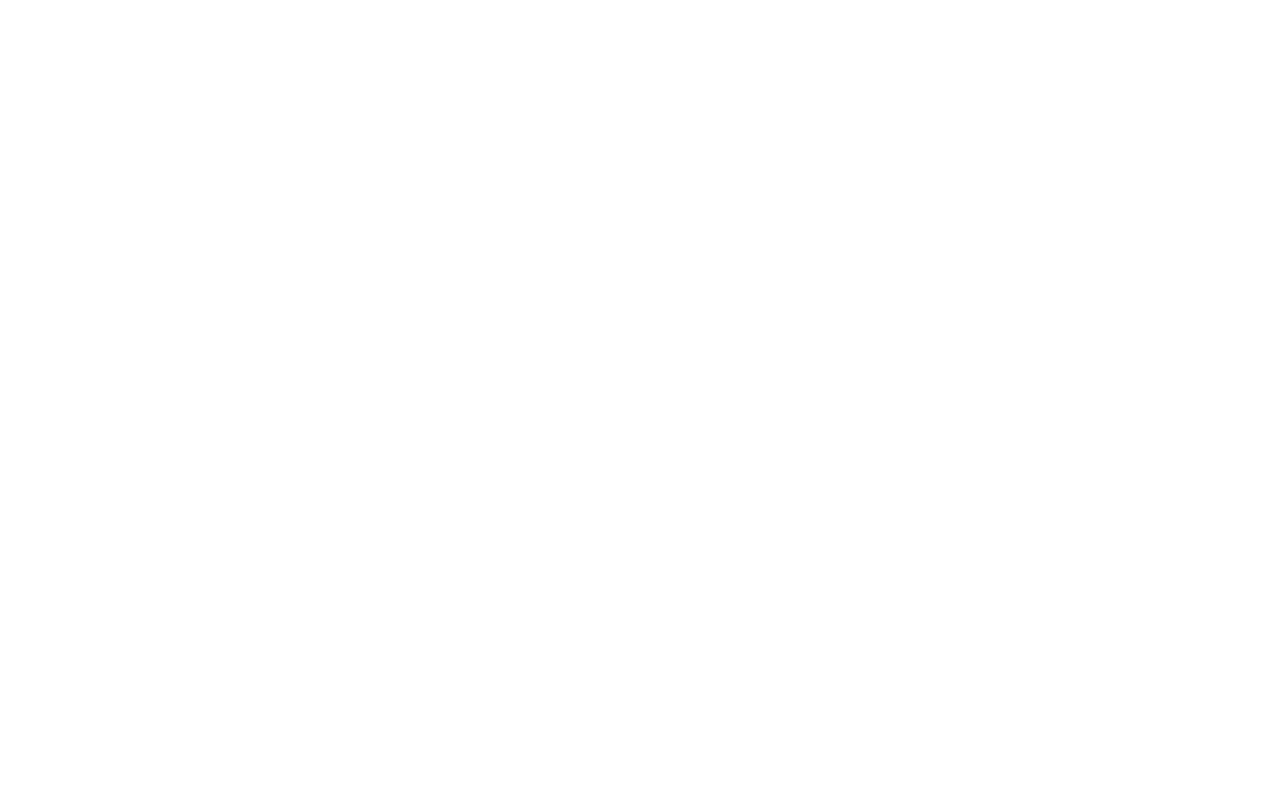
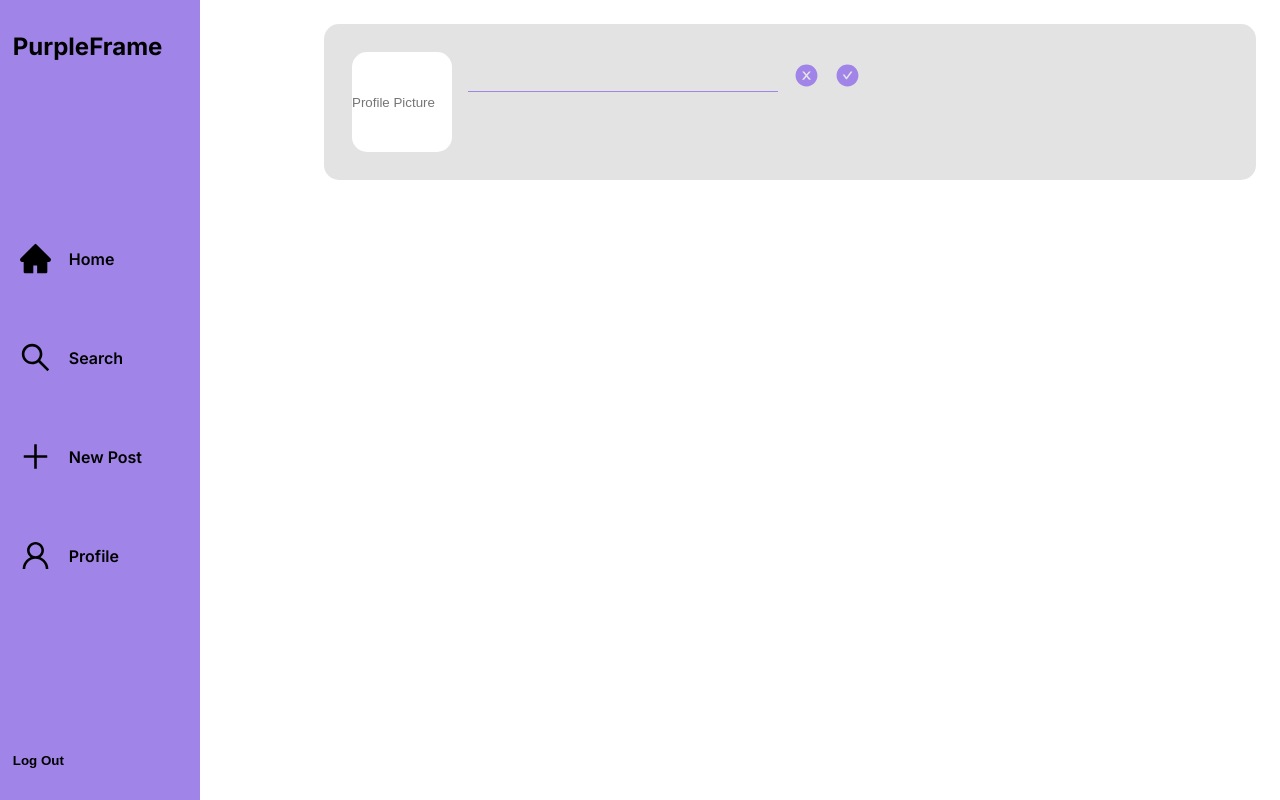
Before and after one commit to ythiago03/purpleframe, a React (Vite) app: page /editProfile/1 in a window 1280 px wide. Before the commit this address had no page. Built offline with nearby package versions, Linux system fonts and the light colour scheme; no server answers.

Commit message:
Creating profile page

```diff
--- a/src/App.tsx
+++ b/src/App.tsx
@@ -5,8 +5,13 @@
 import Home from './pages/Home/Home';
 import Register from './pages/Login/Register';
 import CreatePost from './pages/CreatePost/CreatePost';
+import Profile from './pages/Profile/Profile';
+import EditProfile from './pages/Profile/EditProfile';
 
 import './main.css';
+
+
+
 
 function App() {
 
@@ -17,6 +22,8 @@
         <Route path="/login" element={<Login />}/>
         <Route path="/register" element={<Register />}/>
         <Route path="/createPost" element={<CreatePost />}/>
+        <Route path="/profile/:profileId" element={<Profile />}/>
+        <Route path="/editProfile/:profileId" element={<EditProfile />}/>
       </Routes>
     </Router>
   );
--- a/src/components/sidebar/Sidebar.tsx
+++ b/src/components/sidebar/Sidebar.tsx
@@ -9,15 +9,17 @@
 import { auth } from '../../config/firebase';
 import { signOut } from 'firebase/auth';
 import { useNavigate } from 'react-router-dom';
+import { useAuthState } from 'react-firebase-hooks/auth';
 
 
 const Sidebar = ({userImg, username}) => {
 
+  const [user] = useAuthState(auth);
   const navigate = useNavigate();
 
   const logOut = async () => {
     await signOut(auth);
-    navigate('login');
+    navigate('/login');
   };
 
   return (
@@ -44,7 +46,7 @@
           </Link>
         </li>
         <li>
-          <Link to={'/'} >
+          <Link to={`/profile/${user?.uid.slice(0, 6)}`} >
             {userImg == null
               ? <AiOutlineUser  size={35} />
               : <img className="userPic" src={userImg} alt="Profile Picture"/>}
--- /dev/null
+++ b/src/pages/CreatePost/CreatePost.css
@@ -0,0 +1,11 @@
+.create-wrapper{
+  height: 100vh;
+  display: flex;
+  flex-wrap: wrap;
+}
+
+.form{
+  margin-left: 300px;
+  flex: 1;
+  min-width: 500px;
+}
--- a/src/pages/CreatePost/CreatePost.tsx
+++ b/src/pages/CreatePost/CreatePost.tsx
@@ -3,6 +3,9 @@
 import { collection, addDoc } from 'firebase/firestore';
 import { useAuthState } from 'react-firebase-hooks/auth';
 import { useNavigate } from 'react-router-dom';
+
+import './CreatePost.css';
+import Sidebar from '../../components/sidebar/Sidebar';
 
 const CreatePost = () => {
 
@@ -26,9 +29,10 @@
   };
 
   return (
-    <div>
-      Create a new Post
-      <form>
+    <div className="create-wrapper">
+      <Sidebar  userImg={user?.photoURL} username={user?.displayName}  />
+      <form className="form">
+        <h1> Create a new Post</h1>
         <input
           type="text"
           placeholder="Url Image"
--- a/src/pages/Login/Login.tsx
+++ b/src/pages/Login/Login.tsx
@@ -1,5 +1,5 @@
-import React, { useState } from 'react';
-import { signInWithPopup, signInWithEmailAndPassword } from 'firebase/auth';//método para logar com um popup e logar com email e senha
+import React, { useEffect, useState } from 'react';
+import { signInWithPopup, signInWithEmailAndPassword, onAuthStateChanged } from 'firebase/auth';//método para logar com um popup e logar com email e senha
 import { auth, provider } from '../../config/firebase';
 
 import { useNavigate } from 'react-router-dom';//função para trocar de página web
@@ -17,6 +17,8 @@
 import './Login.css';
 
 const Login = () => {
+
+
 
   const schema = yup.object().shape({
     email: yup.string().email().required('Your email is required'),
@@ -39,6 +41,12 @@
     const { user } = await signInWithEmailAndPassword(auth, email, password);//logando com email e senha
     navigate('/');
   };
+
+  useEffect(() => {
+    auth.onAuthStateChanged((user) => {
+      if(user) navigate('/');
+    });
+  }, []);
 
   const onSubmit = data => loginWithEmailAndPassword(data);
 
--- a/src/pages/Login/Register.tsx
+++ b/src/pages/Login/Register.tsx
@@ -1,5 +1,5 @@
 import React from 'react';
-import { createUserWithEmailAndPassword } from 'firebase/auth';//função para criar user com email e senha
+import { createUserWithEmailAndPassword, signInWithEmailAndPassword } from 'firebase/auth';//função para criar user com email e senha
 import { auth } from '../../config/firebase';
 import { Link, useNavigate } from 'react-router-dom';
 import { useForm } from 'react-hook-form';
@@ -26,8 +26,9 @@
 
   const createAcount = async ({email, password}) => {
     const result = await createUserWithEmailAndPassword(auth, email, password);//criando novo user
+    const { user } = await signInWithEmailAndPassword(auth, email, password);//logando com email e senha
     console.log(result);
-    navigate('/login');
+    navigate(`/editProfile/${user?.uid.slice(0, 6)}`);
   };
 
   const onSubmit = data => createAcount(data);
--- /dev/null
+++ b/src/pages/Profile/EditProfile.css
@@ -0,0 +1,47 @@
+.profile{
+  height: 100vh;
+  display: flex;
+  flex-wrap: wrap;
+}
+
+.profile-wrapper{
+  margin-left: 300px;
+  flex: 1;
+  min-width: 500px;
+  padding: 1.5rem;
+}
+
+.profile-data{
+  display: flex;
+  gap: 1rem;
+  background-color: rgb(228, 227, 227);
+  padding: 1.75rem;
+  border-radius: 15px;
+}
+
+.profile-img{
+  border-radius: 15px;
+  width: 100px;
+  height: 100px;
+}
+
+.profile-h1{
+  font-size: 1.5rem;
+  color: #A084E8;
+  background-color: transparent;
+  outline: none;
+  height: 40px;
+  border-bottom: 1px solid #A084E8;
+}
+
+.profile-h1::placeholder{
+  font-size: 1.5rem;
+  color: #A084E8;
+}
+
+.profile-data button {
+  background-color: transparent;
+  border: none;
+  cursor: pointer;
+  height: 50px;
+}
--- /dev/null
+++ b/src/pages/Profile/EditProfile.tsx
@@ -0,0 +1,49 @@
+import React, { useState } from 'react';
+import { auth } from '../../config/firebase';
+import { updateProfile } from 'firebase/auth';
+import { useNavigate } from 'react-router-dom';
+import { useAuthState } from 'react-firebase-hooks/auth';
+import Sidebar from '../../components/sidebar/Sidebar';
+
+
+import {AiFillCloseCircle, AiFillCheckCircle} from 'react-icons/ai';
+import './EditProfile.css';
+
+const EditProfile = () => {
+
+  const [user] = useAuthState(auth);
+  const navigate = useNavigate();
+  const [displayName, setDisplayName] = useState('');
+  const [photoURL, setPhotoURL] = useState('');
+
+  const atualizaTeste = async (e) => {
+    e.preventDefault();
+    await updateProfile(auth.currentUser, {
+      displayName,
+      photoURL,
+    });
+    navigate(`/profile/${user?.uid.slice(0, 6)}`);
+  };
+
+  return (
+    <div className="profile">
+      <Sidebar userImg={user?.photoURL} username={user?.displayName} />
+      <form className="profile-wrapper" onSubmit={atualizaTeste} >
+        <div className="profile-data">
+          <input className="profile-img" type="text" placeholder="Profile Picture" onChange={e => setPhotoURL(e.target.value)} required />
+          <input className="profile-h1" type="text" placeholder={user?.displayName} onChange={e => setDisplayName(e.target.value)} required />
+
+          <button onClick={() => navigate(`/profile/${user?.uid.slice(0, 6)}`)}>
+            <AiFillCloseCircle size={25} color="#A084E8" />
+          </button>
+          <button type="submit">
+            <AiFillCheckCircle size={25} color="#A084E8" />
+          </button>
+        </div>
+      </form>
+
+    </div>
+  );
+};
+
+export default EditProfile;
--- /dev/null
+++ b/src/pages/Profile/Profile.css
@@ -0,0 +1,31 @@
+.profile{
+  height: 100vh;
+  display: flex;
+  flex-wrap: wrap;
+}
+
+.profile-wrapper{
+  margin-left: 300px;
+  flex: 1;
+  min-width: 500px;
+  padding: 1.5rem;
+}
+
+.profile-data{
+  display: flex;
+  gap: 1rem;
+  background-color: rgb(228, 227, 227);
+  padding: 1.75rem;
+  border-radius: 15px;
+}
+
+.profile-data img{
+  border-radius: 15px;
+  width: 100px;
+  height: 100px;
+}
+
+.profile-data h1{
+  font-size: 1.5rem;
+  color: #A084E8;
+}
--- /dev/null
+++ b/src/pages/Profile/Profile.tsx
@@ -0,0 +1,35 @@
+import React, { useState } from 'react';
+
+import { auth } from '../../config/firebase';
+import { useAuthState } from 'react-firebase-hooks/auth';
+import { getAuth, updateProfile } from 'firebase/auth';
+import { Link } from 'react-router-dom';
+import Sidebar from '../../components/sidebar/Sidebar';
+
+import {AiFillEdit} from 'react-icons/ai';
+import './Profile.css';
+
+const Profile = () => {
+
+  const [user] = useAuthState(auth);
+
+
+  return (
+    <div className="profile">
+      <Sidebar userImg={user?.photoURL} username={user?.displayName} />
+      <div className="profile-wrapper">
+        <div className="profile-data">
+          <img src={user?.photoURL} alt="Profile Picture" />
+          <h1>@{user?.displayName}</h1>
+          <Link to={`/editProfile/${user?.uid.slice(0, 6)}`}>
+            <AiFillEdit size={25} color="#A084E8" />
+          </Link>
+        </div>
+
+
+      </div>
+    </div>
+  );
+};
+
+export default Profile;
```
Also changed, not shown: src/pages/CreatePost/NewPost.tsx (deleted, +0 -9 lines).
